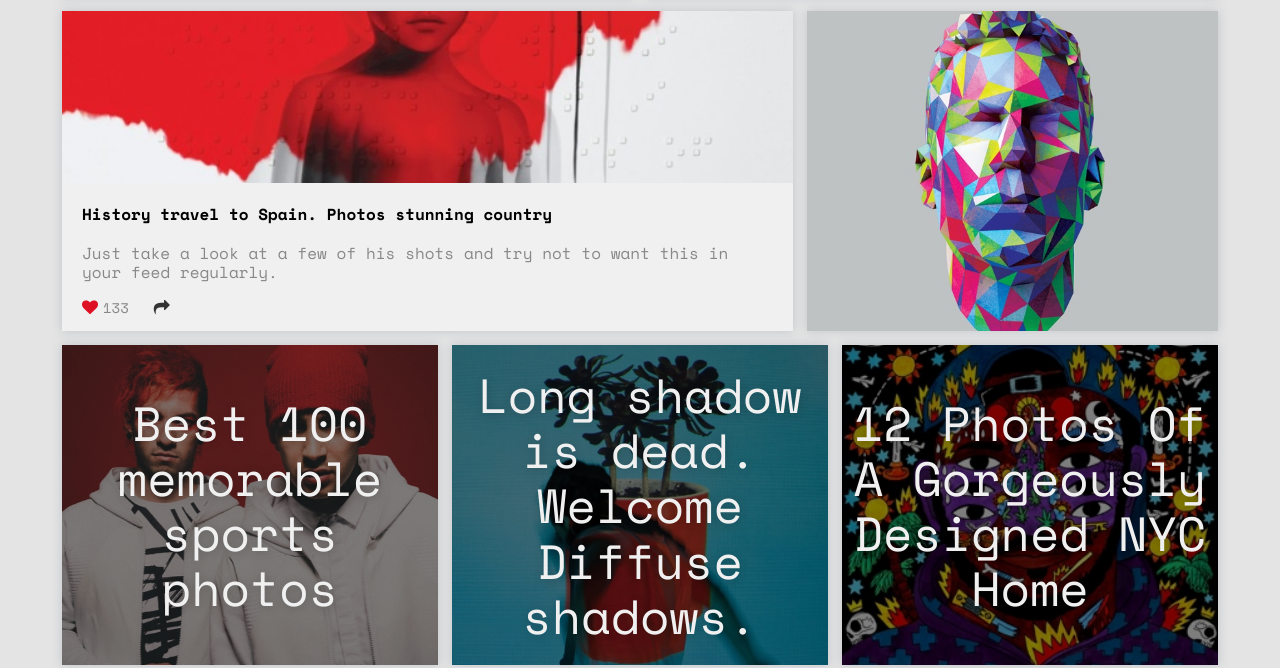
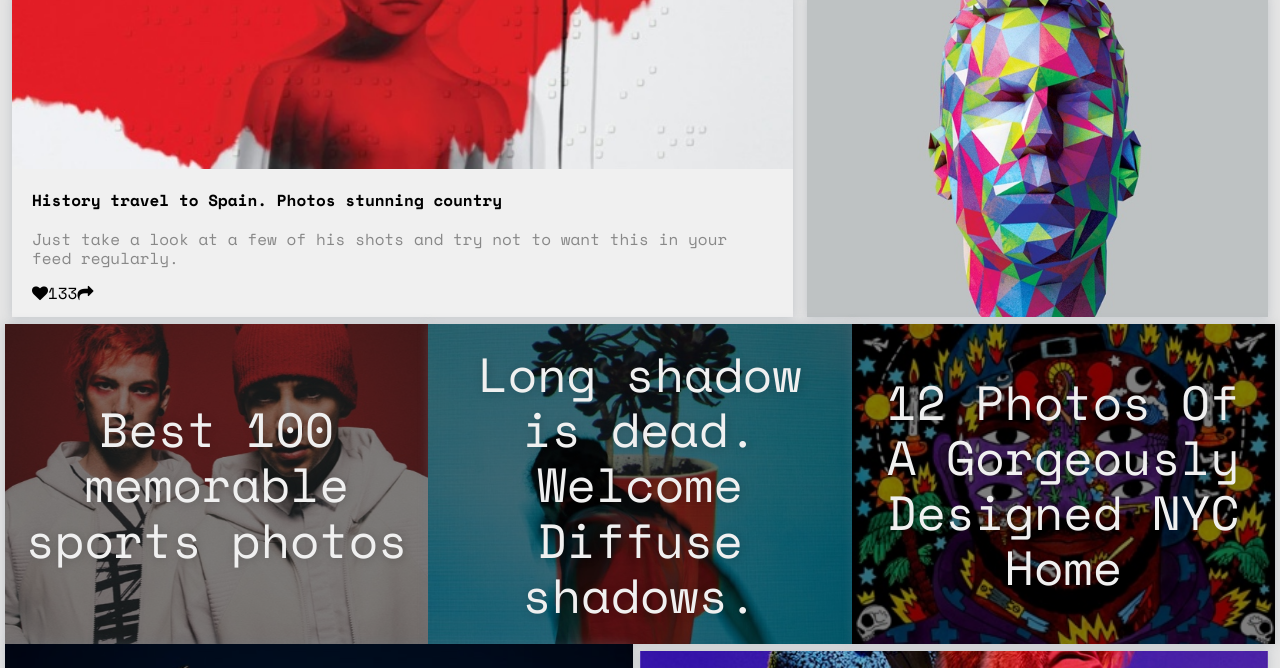
Before and after one commit to Steeverb/css-flexbox-grid, a website: page index.html in a window 1280 px wide. Shown: the part 734-1402 px from the top of the page. Drawn offline with nearby package versions, Linux system fonts and the light colour scheme.

Commit message:
removed margins

```diff
--- a/scss/style.scss
+++ b/scss/style.scss
@@ -1,4 +1,7 @@
 @import url('https://fonts.googleapis.com/css?family=Space+Mono:400,700');
+
+$prop:   0;
+$time:   .7s;
 
 $grey      : #e4e4e4;
 $midnight  : #1f282f;
@@ -23,7 +26,7 @@ a {
 
 ul {
   margin: 0;
-  padding: 0;
+  padding: 0 0 0 20px;
   list-style: none;
 }
 
@@ -60,7 +63,7 @@ header {
 
 .feed-grid {
   display: flex;
-  max-width: 1170px;
+  max-width: 1280px;
   margin: 0 auto;
 
   flex-flow: row wrap;
@@ -70,7 +73,6 @@ header {
 
 .navigation {
   display: flex;
-
   align-items: center;
 }
 
@@ -96,7 +98,7 @@ header {
   position: relative;
   width: 320px;
   height: 320px;
-  margin: 7px;
+  margin: 0px;
   background-color: $white;
   box-shadow: 0px 0px 10px 0px rgba(110,123,140,0.3);
 
@@ -168,28 +170,6 @@ header {
   align-items: flex-end;
 }
 
-.tools-item {
-  margin-right: 20px;
-  cursor: pointer;
-
-  @include transition(opacity, 200ms);
-  &:hover {
-    opacity: 0.7;
-  }
-}
-
-.tools-count {
-  padding: 0 5px;
-  color: #888888;
-  font-size: 14px;
-}
-.share {
-  color: #333333;
-}
-
-.like {
-  color: $red;
-}
 .info-center {
   position: absolute;
   top: 0;
```
Also changed, not shown: css/style.css.
